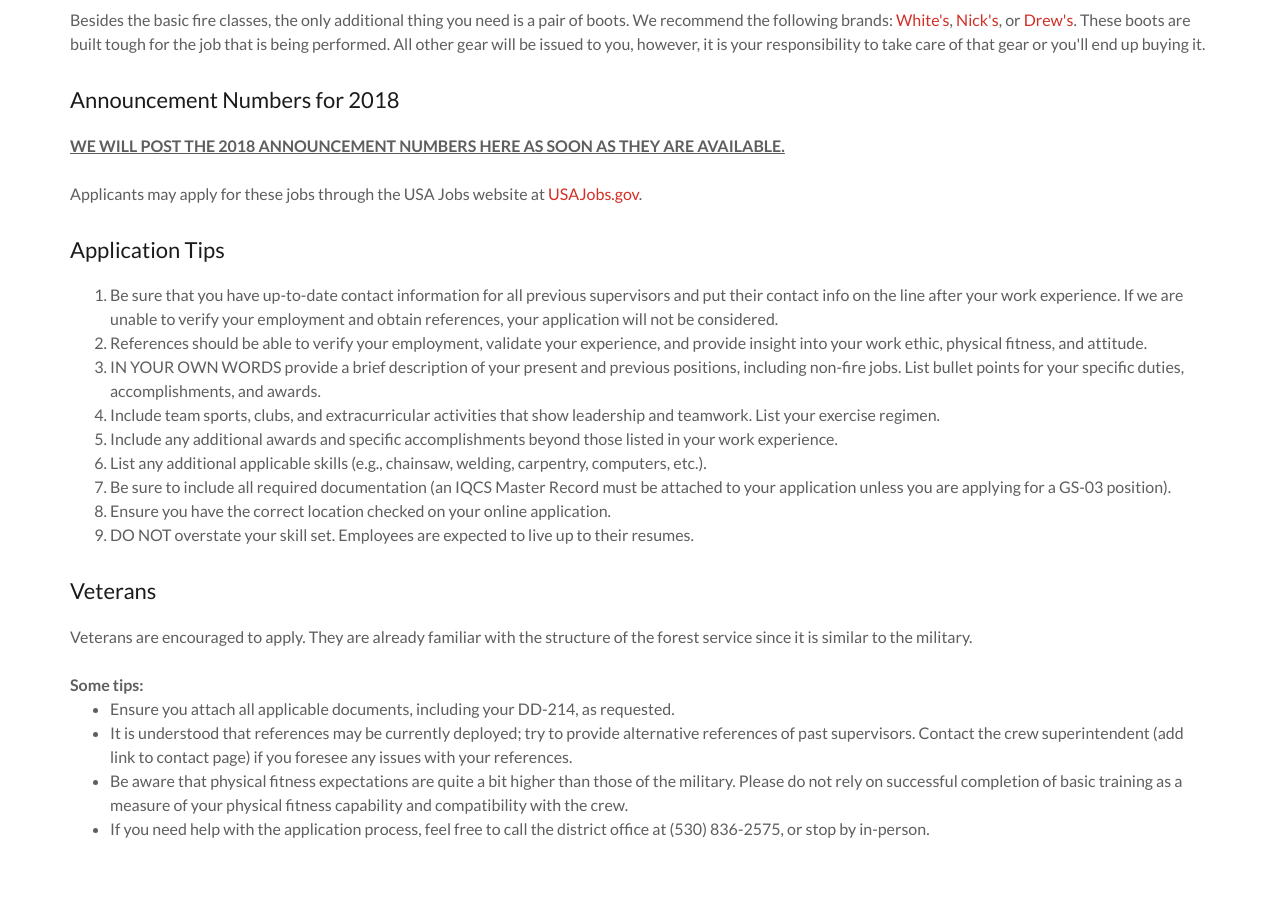
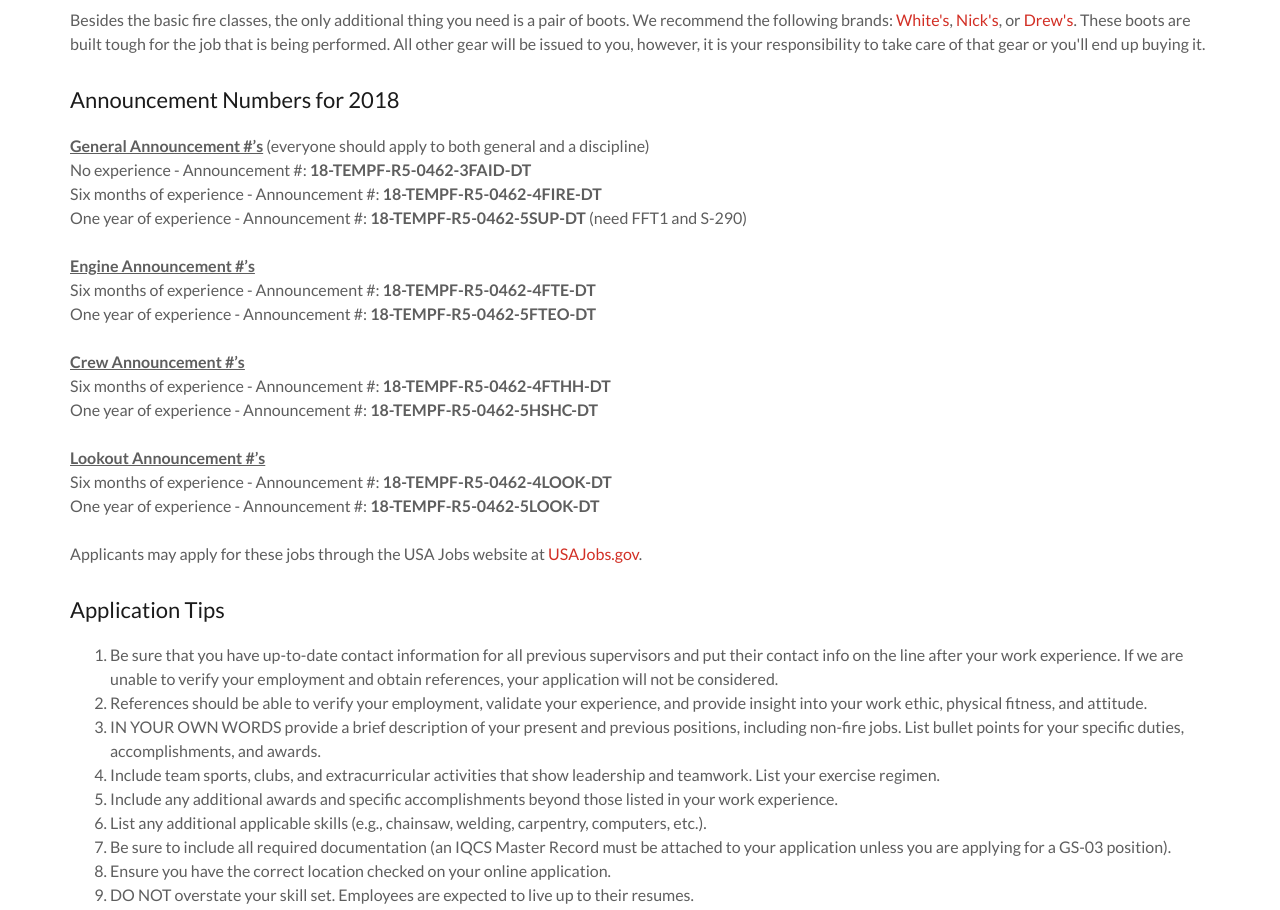
Before and after one commit to kendall-lewis/bkrdfiresuppression, a plain HTML site: page howtoapply.html in a window 1280 px wide. Shown: the part 2460-3370 px from the top of the page. Drawn offline with nearby package versions, Linux system fonts and the light colour scheme.

Commit message:
added the announcement numbers

```diff
--- a/howtoapply.html
+++ b/howtoapply.html
@@ -182,8 +182,50 @@
             <div class="row add-margin-bottom">
                 <div class="col-lg-12">
                     <h4 class="sub-section-heading">Announcement Numbers for 2018</h4>
+<!--
+                    <h4>General Announcement #’s (everyone should apply to both general and a discipline)</h4>
                     <p>
-                        <strong><u>WE WILL POST THE 2018 ANNOUNCEMENT NUMBERS HERE AS SOON AS THEY ARE AVAILABLE.</u></strong><br />
+                        No experience - Announcement #: <strong>18-TEMPF-R5-0462-3FAID-DT</strong><br />
+                        Six months of experience - Announcement #: <strong>18-TEMPF-R5-0462-4FIRE-DT</strong><br />
+                        One year of experience - Announcement #: <strong>18-TEMPF-R5-0462-5SUP-DT</strong> (need FFT1 and S-290)
+                    </p>
+                    <h4>Engine Announcement #’s</h4>
+                    <p>
+                        Six months of experience - Announcement #: <strong>18-TEMPF-R5-0462-4FTE-DT</strong><br />
+                        One year of experience - Announcement #: <strong>18-TEMPF-R5-0462-5FTEO-DT</strong>
+                    </p>
+                    <h4>Crew Announcement #’s</h4>
+                    <p>
+                        Six months of experience - Announcement #: <strong>18-TEMPF-R5-0462-4FTHH-DT</strong><br />
+                        One year of experience - Announcement #: <strong>18-TEMPF-R5-0462-5HSHC-DT</strong>
+                    </p>
+                    <h4>Lookout Announcement #’s</h4>
+                    <p>
+                        Six months of experience - Announcement #: <strong>18-TEMPF-R5-0462-4LOOK-DT</strong><br />
+                        One year of experience - Announcement #: <strong>18-TEMPF-R5-0462-5LOOK-DT</strong><br />
+                        <br />
+                        Applicants may apply for these jobs through the USA Jobs website at <a href="https://www.usajobs.gov/" target="_blank">USAJobs.gov</a>.
+                    </p>
+                    <hr />
+ -->
+                    <p>
+                        <!-- <strong><u>WE WILL POST THE 2018 ANNOUNCEMENT NUMBERS HERE AS SOON AS THEY ARE AVAILABLE.</u></strong><br /> -->
+                        <u><strong>General Announcement #’s</strong></u> (everyone should apply to both general and a discipline) <br />
+                        No experience - Announcement #: <strong>18-TEMPF-R5-0462-3FAID-DT</strong><br />
+                        Six months of experience - Announcement #: <strong>18-TEMPF-R5-0462-4FIRE-DT</strong><br />
+                        One year of experience - Announcement #: <strong>18-TEMPF-R5-0462-5SUP-DT</strong> (need FFT1 and S-290)<br />
+                        <br />
+                        <u><strong>Engine Announcement #’s</strong></u><br />
+                        Six months of experience - Announcement #: <strong>18-TEMPF-R5-0462-4FTE-DT</strong><br />
+                        One year of experience - Announcement #: <strong>18-TEMPF-R5-0462-5FTEO-DT</strong><br />
+                        <br />
+                        <u><strong>Crew Announcement #’s</strong></u><br />
+                        Six months of experience - Announcement #: <strong>18-TEMPF-R5-0462-4FTHH-DT</strong><br />
+                        One year of experience - Announcement #: <strong>18-TEMPF-R5-0462-5HSHC-DT</strong><br />
+                        <br />
+                        <u><strong>Lookout Announcement #’s</strong></u><br />
+                        Six months of experience - Announcement #: <strong>18-TEMPF-R5-0462-4LOOK-DT</strong><br />
+                        One year of experience - Announcement #: <strong>18-TEMPF-R5-0462-5LOOK-DT</strong><br />
                         <br />
                         Applicants may apply for these jobs through the USA Jobs website at <a href="https://www.usajobs.gov/" target="_blank">USAJobs.gov</a>.
                     </p>
--- a/js/bkrdfiresuppression.js
+++ b/js/bkrdfiresuppression.js
@@ -10,7 +10,7 @@
 
     // code to allow you to update the date-last-updated in one place
     var copyright = "Copyright &copy; 2017 PNF Beckwourth Ranger District - All rights reserved.";
-    var dateLastUpdated = "Last updated December 1, 2017";
+    var dateLastUpdated = "Last updated December 19, 2017";
 
 
     $("aside").html('<div class="container text-center"><div class="call-to-action"><h2>'+warningTitle+'</h2><p class="text-white">'+warningMsg+'</p></div></div>');
```
